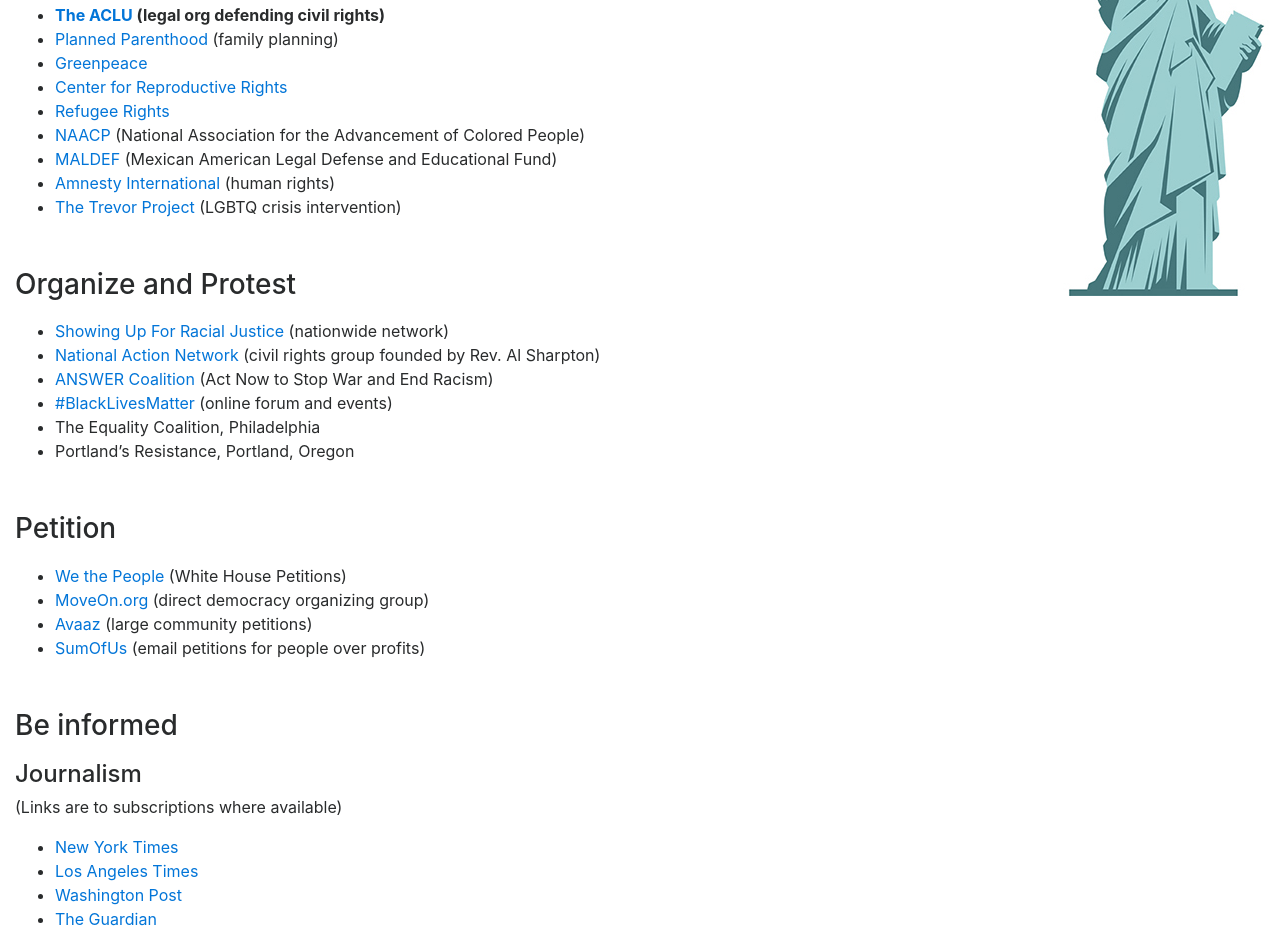
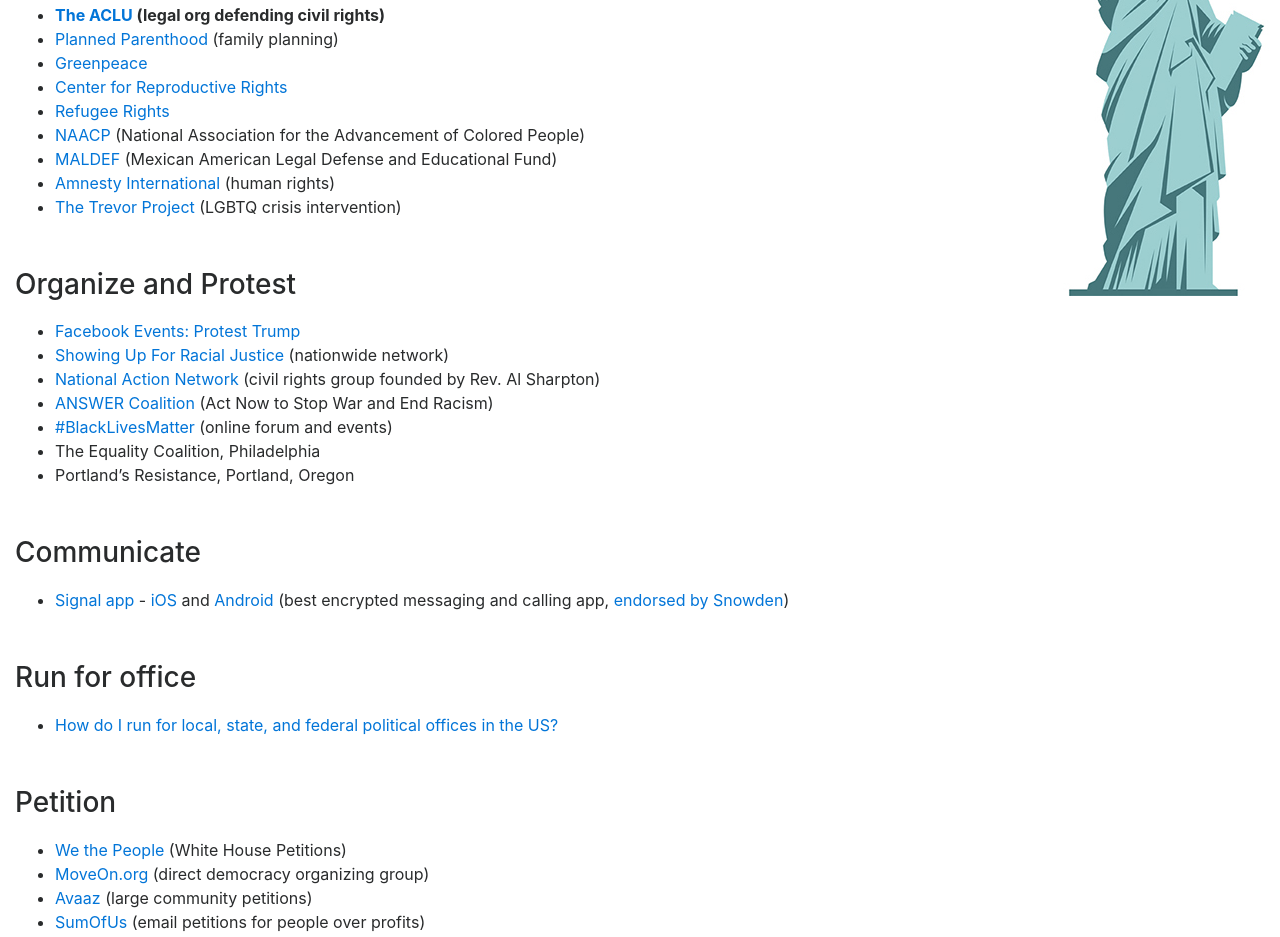
Before and after one commit to davedx/resist-trump, a plain HTML site: page index.html in a window 1280 px wide. Shown: the part 317-1254 px from the top of the page. Drawn offline with nearby package versions, Linux system fonts and the light colour scheme; a script that the page names is missing.

Commit message:
More links

```diff
--- a/index.html
+++ b/index.html
@@ -112,12 +112,25 @@
     <h3>Organize and Protest</h3>
 
     <ul>
+      <li><a href="https://www.facebook.com/search/str/trump%2Bprotest/keywords_events">Facebook Events: Protest Trump</a></li>
       <li><a href="http://www.showingupforracialjustice.org/about">Showing Up For Racial Justice</a> (nationwide network)</li>
       <li><a href="http://nationalactionnetwork.net/">National Action Network</a> (civil rights group founded by Rev. Al Sharpton)</li>
       <li><a href="http://www.answercoalition.org/">ANSWER Coalition</a> (Act Now to Stop War and End Racism)</li>
       <li><a href="http://blacklivesmatter.com/">#BlackLivesMatter</a> (online forum and events)</li>
       <li>The Equality Coalition, Philadelphia</li>
       <li>Portland’s Resistance, Portland, Oregon</li>
+    </ul>
+
+    <h3>Communicate</h3>
+
+    <ul>
+      <li><a href="https://whispersystems.org/">Signal app</a> - <a href="https://itunes.apple.com/us/app/signal-private-messenger/id874139669?mt=8">iOS</a> and <a href="https://play.google.com/store/apps/details?id=org.thoughtcrime.securesms&hl=en">Android</a> (best encrypted messaging and calling app, <a href="https://twitter.com/Snowden/status/661313394906161152?ref_src=twsrc%5Etfw">endorsed by Snowden</a>)</li>
+    </ul>
+
+    <h3>Run for office</h3>
+
+    <ul>
+      <li><a href="https://www.quora.com/How-do-I-run-for-local-state-and-federal-political-offices-in-the-US">How do I run for local, state, and federal political offices in the US?</a></li>
     </ul>
 
     <h3>Petition</h3>
```
